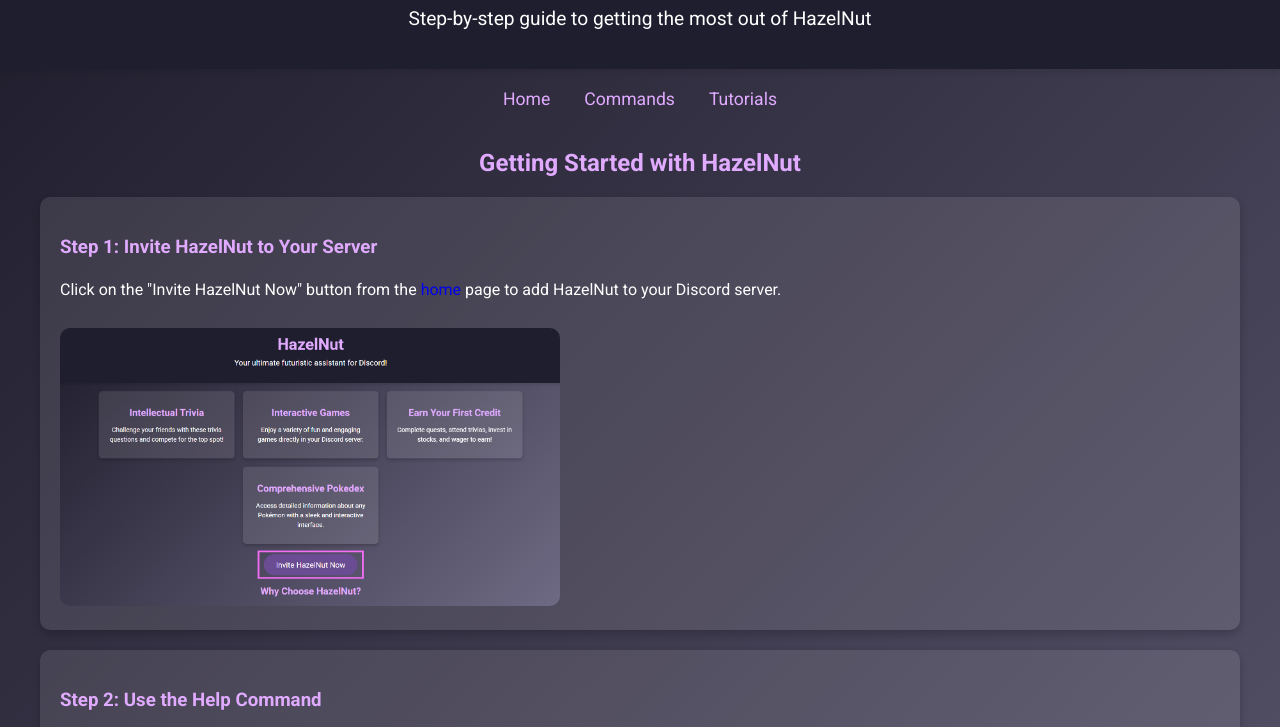
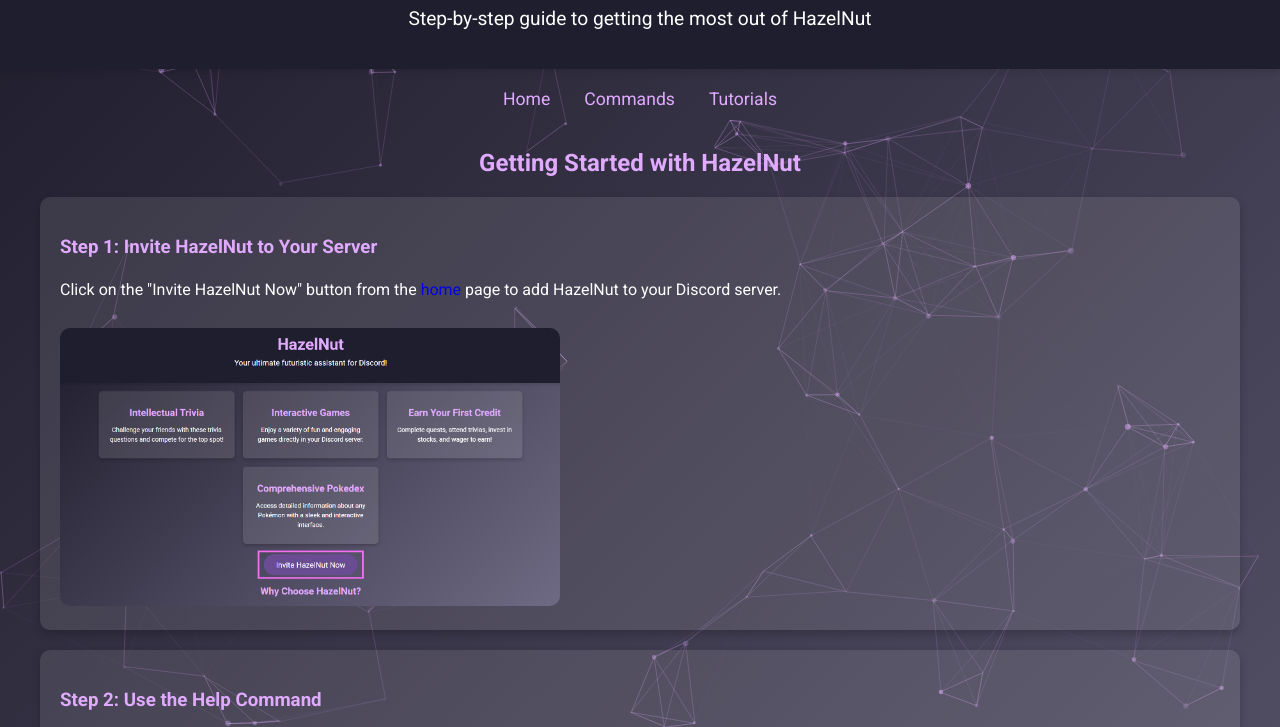
Before and after one commit to Crazy-Ledend/Hazelnut-web, a plain HTML site: page Hazel webpage3.html in a window 1280 px wide. Shown: the part 70-797 px from the top of the page. Drawn offline with nearby package versions, Linux system fonts and the light colour scheme.

Commit message:
Update Hazel webpage3.html

```diff
--- a/Hazel webpage3.html
+++ b/Hazel webpage3.html
@@ -7,12 +7,24 @@
     <title>HazelNut - Tutorial</title>
     <link rel="icon" href="https://crazy-ledend.github.io/Hazelnut-web/favicon.png" type="image/png">
     <link href="https://fonts.googleapis.com/css2?family=Roboto:wght@400;500;700&display=swap" rel="stylesheet">
+    <script src="https://cdn.jsdelivr.net/particles.js/2.0.0/particles.min.js"></script> <!-- Particles.js Script -->
     <style>
         body {
             margin: 0;
             font-family: 'Roboto', sans-serif;
             background: linear-gradient(135deg, #1f1c2c, #928dab);
             color: #fff;
+        }
+
+        /* Particles.js Background */
+        #particles-js {
+            position: fixed;
+            top: 0;
+            left: 0;
+            width: 100%;
+            height: 100%;
+            z-index: -1;
+            pointer-events: none;
         }
 
         header {
@@ -130,6 +142,9 @@
 </head>
 
 <body>
+    <!-- Particles.js Background Container -->
+    <div id="particles-js"></div>
+
     <header>
         <h1>HazelNut Tutorial</h1>
         <p>Step-by-step guide to getting the most out of HazelNut</p>
@@ -226,6 +241,84 @@
     <footer>
         <p>Developed with ❤️ by HazelTech Team. Check us out on <a href="https://discord.gg/WxvEhxG5Q5">Discord</a>.</p>
     </footer>
+
+    <script>
+        // Particles.js configuration
+        particlesJS("particles-js", {
+            "particles": {
+                "number": {
+                    "value": 100,
+                    "density": {
+                        "enable": true,
+                        "value_area": 800
+                    }
+                },
+                "color": {
+                    "value": "#e0aaff"
+                },
+                "shape": {
+                    "type": "circle",
+                    "stroke": {
+                        "width": 0,
+                        "color": "#000000"
+                    }
+                },
+                "opacity": {
+                    "value": 0.5,
+                    "random": false,
+                    "anim": {
+                        "enable": true,
+                        "speed": 1,
+                        "opacity_min": 0.1,
+                        "sync": false
+                    }
+                },
+                "size": {
+                    "value": 3,
+                    "random": true,
+                    "anim": {
+                        "enable": false
+                    }
+                },
+                "line_linked": {
+                    "enable": true,
+                    "distance": 150,
+                    "color": "#e0aaff",
+                    "opacity": 0.4,
+                    "width": 1
+                },
+                "move": {
+                    "enable": true,
+                    "speed": 6,
+                    "direction": "none",
+                    "random": false,
+                    "straight": false,
+                    "out_mode": "out",
+                    "bounce": false,
+                    "attract": {
+                        "enable": false,
+                        "rotateX": 600,
+                        "rotateY": 1200
+                    }
+                }
+            },
+            "interactivity": {
+                "detect_on": "window",
+                "events": {
+                    "onhover": {
+                        "enable": true,
+                        "mode": "repulse"
+                    },
+                    "onclick": {
+                        "enable": true,
+                        "mode": "push"
+                    },
+                    "resize": true
+                }
+            },
+            "retina_detect": true
+        });
+    </script>
 </body>
 
 </html>
```
